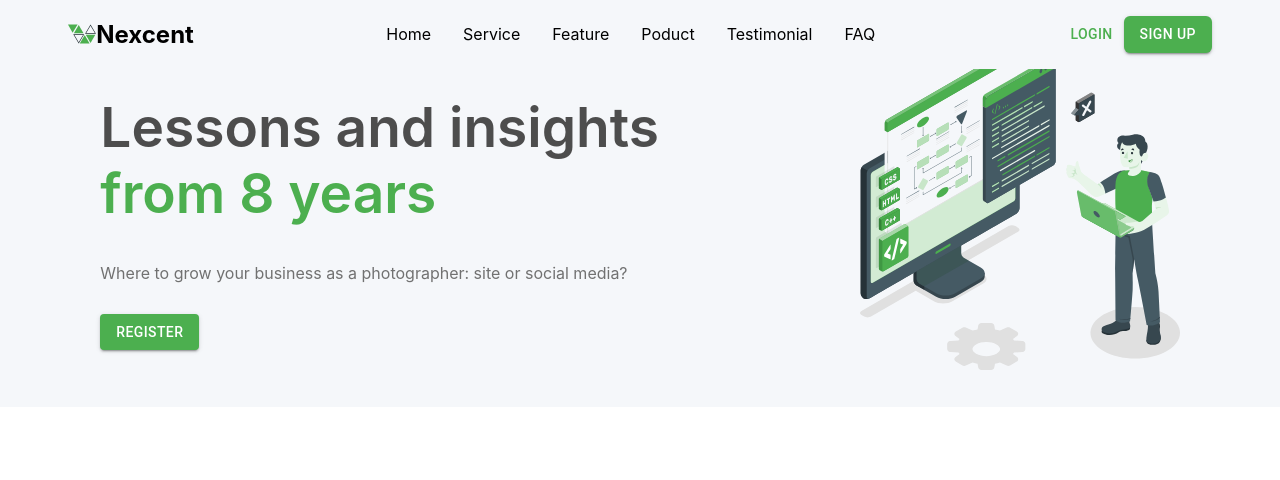
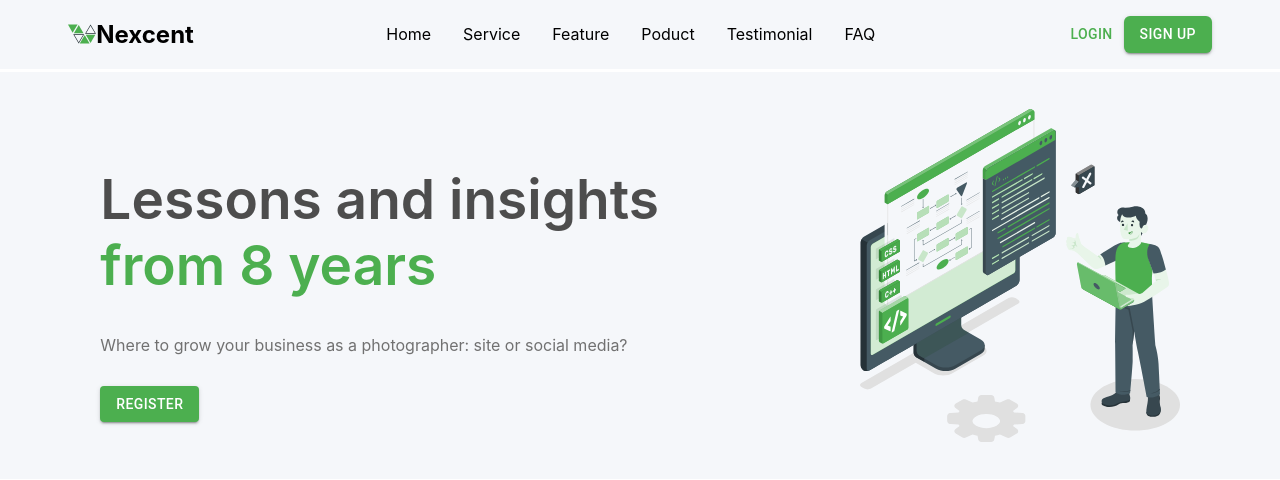
Before and after one commit to Shakiba-Alipour/React-Responsive-Project-Test, a React (Create React App) app in the folder react-test/: page / in a window 1280 px wide. Shown: the top 480 px of the page. Built offline with nearby package versions, Linux system fonts and the light colour scheme.

Commit message:
top property for home section is added

```diff
--- a/react-test/src/components/Home.css
+++ b/react-test/src/components/Home.css
@@ -2,6 +2,7 @@
   display: flex;
   background-color: var(--silver);
   width: 100%;
+  margin-top: 4.5em;
 }
 
 h1 {
```
